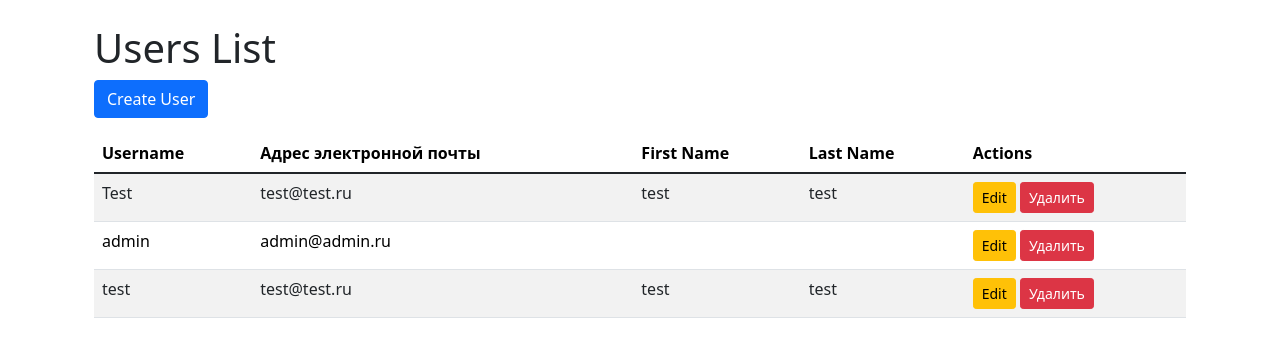
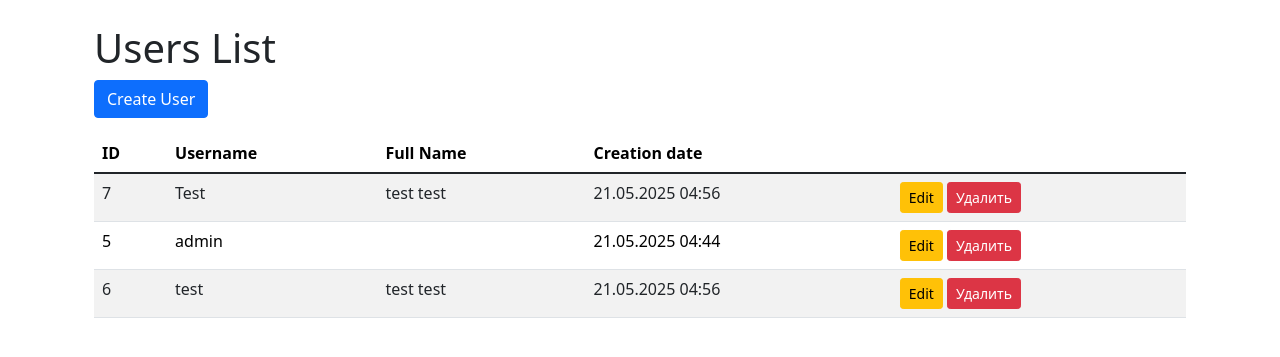
Before and after one commit to Xequrt/python-project-52, a Django app: page /users/ in a window 1280 px wide. Shown: the part 86-443 px from the top of the page. Run offline with Django 5.2, Linux system fonts and the light colour scheme; a user stored in the database is signed in; data comes from the database, SQL or seed files in the repository; some libraries are stand-ins or nearby versions.

Commit message:
Modify user form, template, form

```diff
--- a/task_manager/users/templates/users/users_list.html
+++ b/task_manager/users/templates/users/users_list.html
@@ -14,20 +14,20 @@
     <table class="table table-striped">
         <thead>
             <tr>
+                <th>ID</th>
                 <th>{% translate "Username" %}</th>
-                <th>{% translate "Email" %}</th>
-                <th>{% translate "First Name" %}</th>
-                <th>{% translate "Last Name" %}</th>
-                <th>{% translate "Actions" %}</th>
+                <th>{% translate "Full Name" %}</th>
+                <th>{% translate "Creation date" %}</th>
+                <th></th>
             </tr>
         </thead>
         <tbody>
             {% for user in users %}
             <tr>
+                <td>{{ user.id }}</td>
                 <td>{{ user.username }}</td>
-                <td>{{ user.email }}</td>
-                <td>{{ user.first_name }}</td>
-                <td>{{ user.last_name }}</td>
+                <td>{{ user.first_name }} {{ user.last_name }}</td>
+                <td>{{ user.date_joined|date:"d.m.Y H:i" }}</td>
                 <td>
                     <a href="{% url 'user_update' user.id %}" class="btn btn-sm btn-warning">{% translate "Edit" %}</a>
                     <a href="{% url 'user_delete' user.id %}" class="btn btn-sm btn-danger">{% translate "Delete" %}</a>
--- a/task_manager/users/tests.py
+++ b/task_manager/users/tests.py
@@ -32,7 +32,6 @@ class UserCreationTest(TestCase):
                 'username': 'test',
                 'password1': 'TestUserPassword',
                 'password2': 'TestUserPassword',
-                'email': 'test@test.ru',
                 'first_name': 'test',
                 'last_name': 'test',
             }
--- a/task_manager/users/views.py
+++ b/task_manager/users/views.py
@@ -41,7 +41,7 @@ class UserCreateView(SuccessMessageMixin, CreateView):
 
 class UserUpdateView(LoginRequiredMixin, SuccessMessageMixin, UpdateView):
     model = User
-    fields = ['username', 'email', 'first_name', 'last_name']
+    fields = ['username', 'first_name', 'last_name']
     template_name = 'users/user_create.html'
     success_url = reverse_lazy('users_list')
     success_message = "User updated successfully!"
```
Also changed, not shown: task_manager/users/forms.py (+1 -13 lines).
